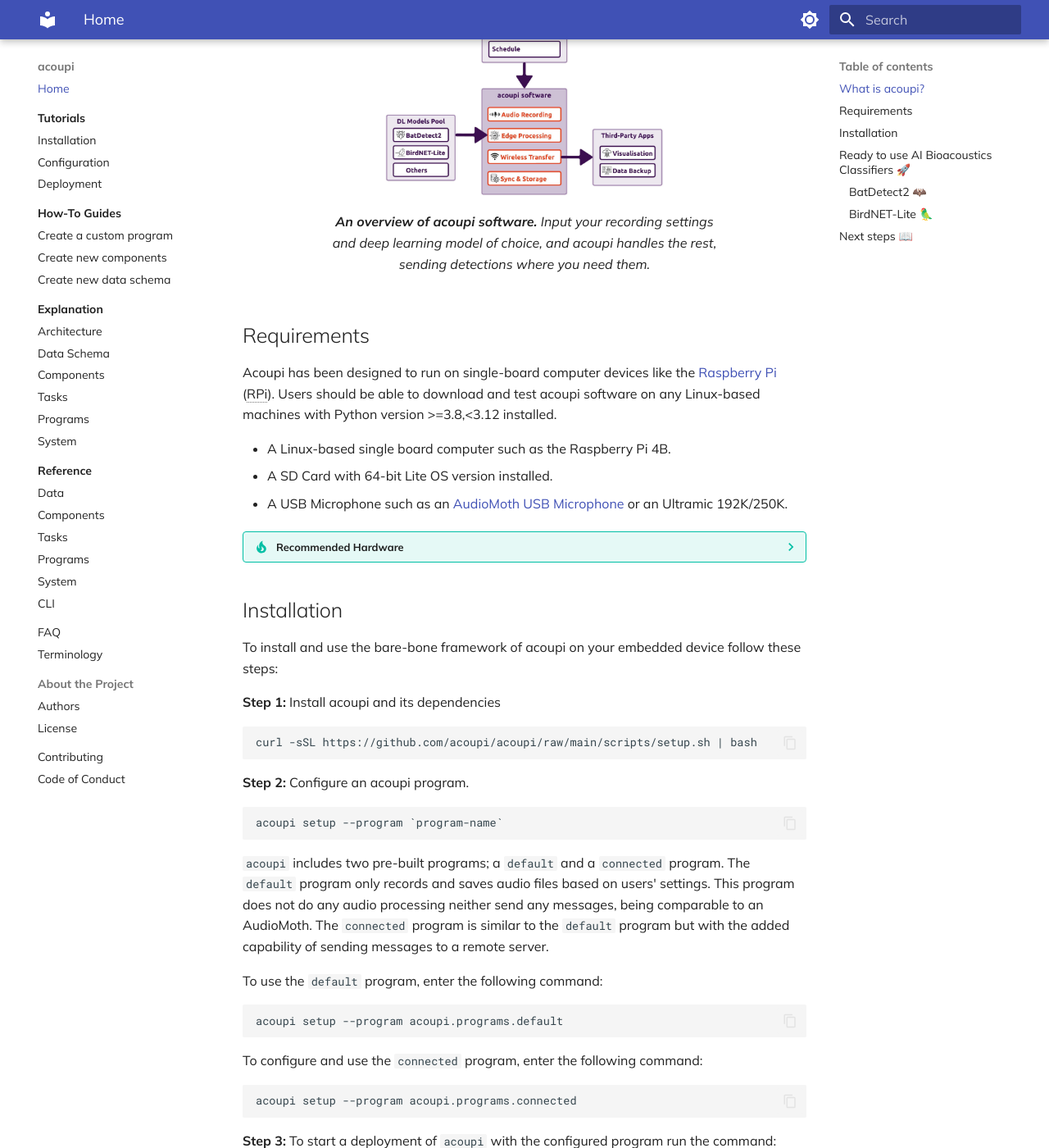
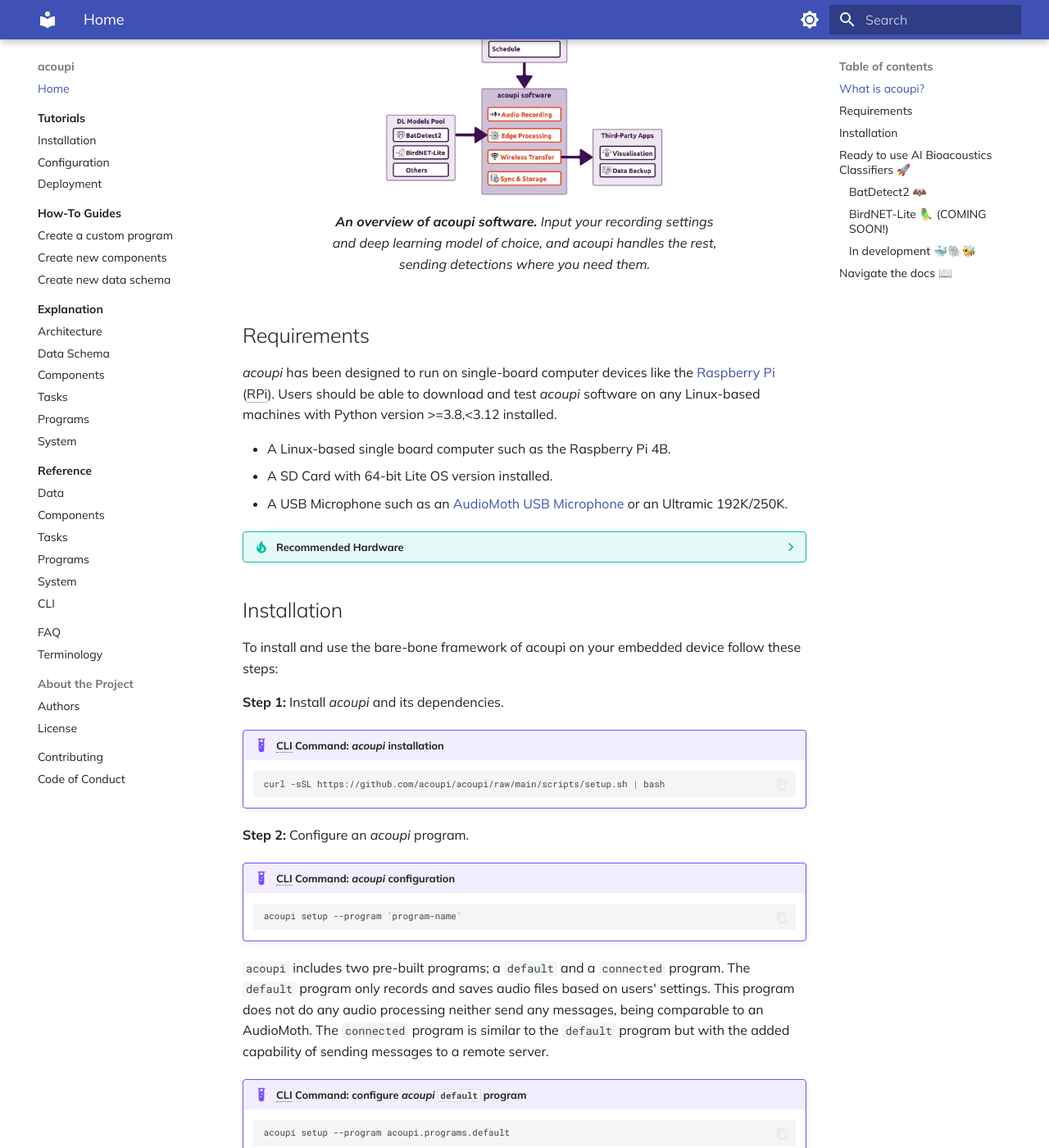
Before and after one commit to acoupi/acoupi, an MkDocs documentation site: the page built from docs/index.md, in a window 1280 px wide and 1400 px high, scrolled down 400 px. Shown: the whole window at 82% size. Built offline with MkDocs 1.6.1 and Material for MkDocs 9.7.7, drawn with Linux system fonts in a browser that asks for light colours; some of the changed text lies outside the part shown.

````diff
--- a/docs/index.md
+++ b/docs/index.md
@@ -2,19 +2,19 @@
 
 ## What is acoupi?
 
-**acoupi** is an open-source Python package that streamlines bioacoustic classifier deployment on edge devices like the Raspberry Pi.
+_acoupi_ is an open-source Python package that streamlines bioacoustic classifier deployment on edge devices like the Raspberry Pi.
 It integrates and standardises the entire bioacoustic monitoring workflow, from recording to classification.
-With various components and templates, **acoupi** simplifies the creation of custom sensors, handling audio recordings, processing, classifications, detections, communication, and data management.
+With various components and templates, _acoupi_ simplifies the creation of custom sensors, handling audio recordings, processing, classifications, detections, communication, and data management.
 
 <figure markdown="span">
     ![Figure 1: Overview of where the acoupi software package fits in the toolbox of bioacoustics research](img/acoupi_software_overview.jpeg){ width="50%" }
-    <figcaption><b>An overview of acoupi software.</b> Input your recording settings and deep learning model of choice, and acoupi handles the rest, sending detections where you need them.
+    <figcaption><b>An overview of <i>acoupi</i> software.</b> Input your recording settings and deep learning model of choice, and <i>acoupi</i> handles the rest, sending detections where you need them.
 </figure>
 
 ## Requirements
 
-Acoupi has been designed to run on single-board computer devices like the [Raspberry Pi](https://www.raspberrypi.org/) (RPi).
-Users should be able to download and test acoupi software on any Linux-based machines with Python version >=3.8,<3.12 installed.
+_acoupi_ has been designed to run on single-board computer devices like the [Raspberry Pi](https://www.raspberrypi.org/) (RPi).
+Users should be able to download and test _acoupi_ software on any Linux-based machines with Python version >=3.8,<3.12 installed.
 
 - A Linux-based single board computer such as the Raspberry Pi 4B.
 - A SD Card with 64-bit Lite OS version installed.
@@ -29,39 +29,45 @@
 
 To install and use the bare-bone framework of acoupi on your embedded device follow these steps:
 
-**Step 1:** Install acoupi and its dependencies
+**Step 1:** Install _acoupi_ and its dependencies.
 
-```
-curl -sSL https://github.com/acoupi/acoupi/raw/main/scripts/setup.sh | bash
-```
+!!! Example "CLI Command: _acoupi_ installation"
 
-**Step 2:** Configure an acoupi program.
+    ```bash
+    curl -sSL https://github.com/acoupi/acoupi/raw/main/scripts/setup.sh | bash
+    ```
 
-```
-acoupi setup --program `program-name`
-```
+**Step 2:** Configure an _acoupi_ program.
+
+!!! Example "CLI Command: _acoupi_ configuration"
+
+    ```bash
+    acoupi setup --program `program-name`
+    ```
 
 `acoupi` includes two pre-built programs; a `default` and a `connected` program.
 The `default` program only records and saves audio files based on users' settings. This program does not do any audio processing neither send any messages, being comparable to an AudioMoth.
 The `connected` program is similar to the `default` program but with the added capability of sending messages to a remote server.
 
-To use the `default` program, enter the following command:
+!!! Example "CLI Command: configure _acoupi_ `default` program"
 
-```{bash}
-acoupi setup --program acoupi.programs.default
-```
+    ```bash
+    acoupi setup --program acoupi.programs.default
+    ```
 
-To configure and use the `connected` program, enter the following command:
+!!! Example "CLI Command: configure _acoupi_ `connected` program"
 
-```{bash}
-acoupi setup --program acoupi.programs.connected
-```
+    ```bash
+    acoupi setup --program acoupi.programs.connected
+    ```
 
-**Step 3:** To start a deployment of `acoupi` with the configured program run the command:
+**Step 3:** Start the deployment of your _acoupi's_ configured program.
 
-```
-acoupi deployment start
-```
+!!! Example "CLI Command: _acoupi_ deployment"
+
+    ```bash
+    acoupi deployment start
+    ```
 
 ??? tip "Using acoupi from the command line"
 
@@ -88,38 +94,42 @@
 The BatDetect2 bioacoustics DL model has been trained to detect and classify UK bats species.
 The [**acoupi_batdetect2**](https://github.com/acoupi/acoupi_batdetect2) repository provides users with a pre-built _acoupi_ program that can be configured and tailored to their use cases.
 
-The program can directly be installed with the following command:
+!!! Example "CLI Command: Install _acoupi_batdetect2_ program."
 
-```
-pip install acoupi_batdetect2
-```
+    ```bash
+    pip install acoupi_batdetect2
+    ```
+!!! Example "CLI Command: Setup and configure _acoupi_batdetect2_ program."
 
-And to set up and configure the `acoupi_batdetect2` program, run the command:
+    ```bash
+    acoupi setup --program acoupi_batdetect2.program
+    ```
 
-```{bash}
-acoupi setup --program acoupi_batdetect2.program
-```
-
-### BirdNET-Lite 🦜
+### BirdNET-Lite 🦜 (COMING SOON!)
 
 The BirdNET-Lite bioacoustics DL model has been trained to detect and classify a large number of bird species.
 The [**acoupi_birdnet**](https://github.com/acoupi/acoupi_birdnet) repository provides users with a pre-build _acoupi_ program that can be configured and tailored to their use cases of birds monitoring.
 
-To install the `acoupi_birdnet` program run:
+!!! Example "CLI Command: Install _acoupi_birdnet_ program."
 
-```{bash}
-pip install acoupi_birdnet
-```
+    ```bash
+    pip install acoupi_birdnet
+    ```
+!!! Example "CLI Command: Setup and configure _acoupi_birdnet_ program."
 
-And to setup and configure it run:
+    ```bash
+    acoupi setup --program acoupi_birdnet.program
+    ```
 
-```
-acoupi setup --program acoupi_birdnet.program
-```
+###  In development 🐳🐘🐝
+!!! Tip "Interested in sharing your AI bioacoustics model with the community?"
 
-## Next steps 📖
+    _acoupi_ allows you to integrate your own bioacoustics classifier model. If you already have a model and would like to share it with the community, we'd  love to hear from you! We are happy to offer guidance and support to help include your classifier in the _acoupi_ list of "ready-to-use" AI bioacoustics classifiers.
 
-Get to know _acoupi_ better by exploring this documentation.
+
+## Navigate the docs 📖
+
+Get to know _acoupi_ better by exploring the following sections of the documentation.
 
 <table>
     <tr>
--- a/docs/tutorials/deployment.md
+++ b/docs/tutorials/deployment.md
@@ -12,7 +12,6 @@
 ??? tip "How are deployments managed?"
 
     For more details about the system background processes and the management of a deployment, refer to the [_Explanation: System_](../explanation/system.md) section.
-
 
 
 ## Managing the deployment of _acoupi_ programs via the CLI
@@ -50,11 +49,7 @@
 
 ### Getting the status of a deployment
 
-After starting a deployment, it’s good practice to check the status of the program by running the `acoupi deployment status` command. This command can show the following outputs:
-
-- _`active (running)`_ in green meaning that everything is working well
-- _`inactive (dead)`_ colourless meaning that the program is not running. Run the start command to active it.
-- _`failed (Result: exit-code)`_ in red meanting that there is an error with running the program. Read the error messages to troubleshoot the issue.
+After starting a deployment, it’s good practice to check the status of the program by running the `acoupi deployment status` command. This command provides a status report for system services, Celery workers, the program, and the overall deployment.
 
 !!! Example "CLI Command: viewing the status of an acoupi program"
 
@@ -71,3 +66,24 @@
     ```bash
     acoupi deployment stop
     ```
+
+## Understanding _acoupi_ status
+
+- __System Services__: Refer to the background processes that keep your acoupi installation running. These are the core services that manage the overall execution of the program and heartbeat monitoring. Two critical files handle these: the `acoupi.service` responsible for starting and stopping the program and the `acoupi-beat.service` that ensure the system's health at regular interval (hearbeats).
+
+    - `status: inactive`: the system services are not running. This happen when the program has not been deployed.
+    - `status: active`: the system services are running normally.
+    - `status: failed`: an error has occured, and the services have stopped. The error message will provide information about the error.
+
+- __Celery__: Celery is the task manager that coordinates the execution of background jobs, indlucing tasks like audio recording and file management. By default, _acoupi_ uses two workers: the `recording` worker manages audio recording tasks, the `default` worker handles any other tasks.
+    - `status: unavailable`: Celery hasn't started or has stopped. The program isn't processing tasks.
+    - `status: available` and `workers: ok` : Celery is up and running, with workers active and processing tasks normally.
+    - `status: available` and `workers: notok` : Celery is up and running, but one or both workers are encountering problems or is not available. Check the log to identify the issue.
+
+- __Program__: Refer to the configuration and execution of the _acoupi_ program.
+    - `status: ok` : the program has been configured correctly, and no issues have been detected.
+    - `status: unhealthy` : there is an issue with the configuration of the program. This suggests that you might need to review the program's configuration setup.
+
+- __Deployment__: Refer to the overall state of your active _acoupi_ instance, indicating whether everything is currently running as expected.
+    - `status: active`: the deployment is running successfuly, the program is active and tasks are being executed.
+    - `status: inactive`: the deployment has stopped or hasn't been started.
````
Also changed, not shown: other parts of docs/index.md (+2 -2 lines), docs/tutorials/configuration.md (+4 -4 lines), docs/tutorials/installation.md (+0 -8 lines).
